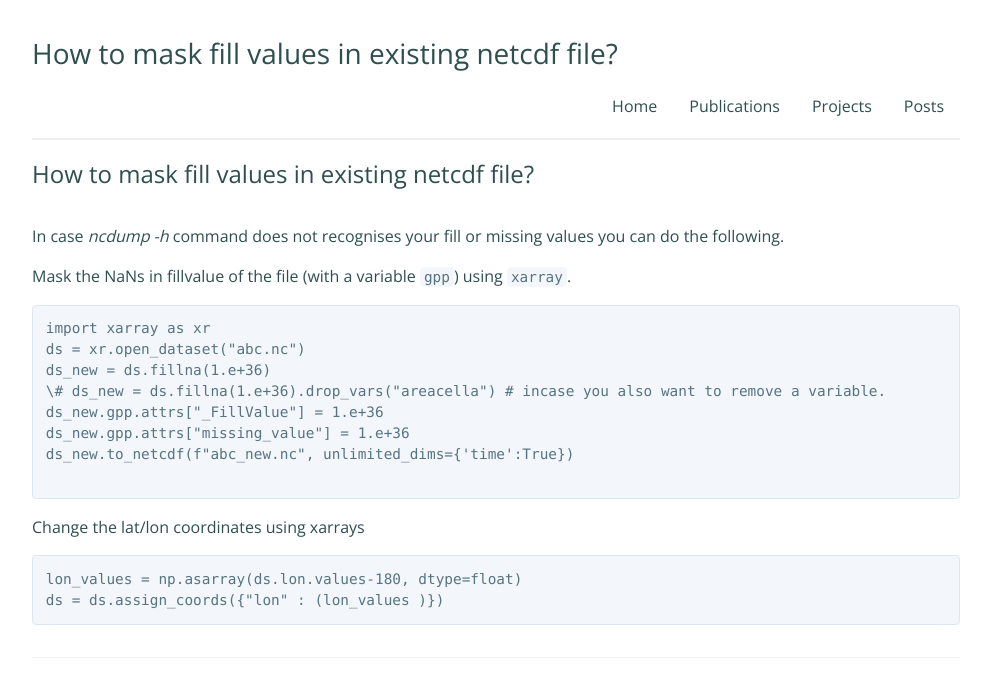
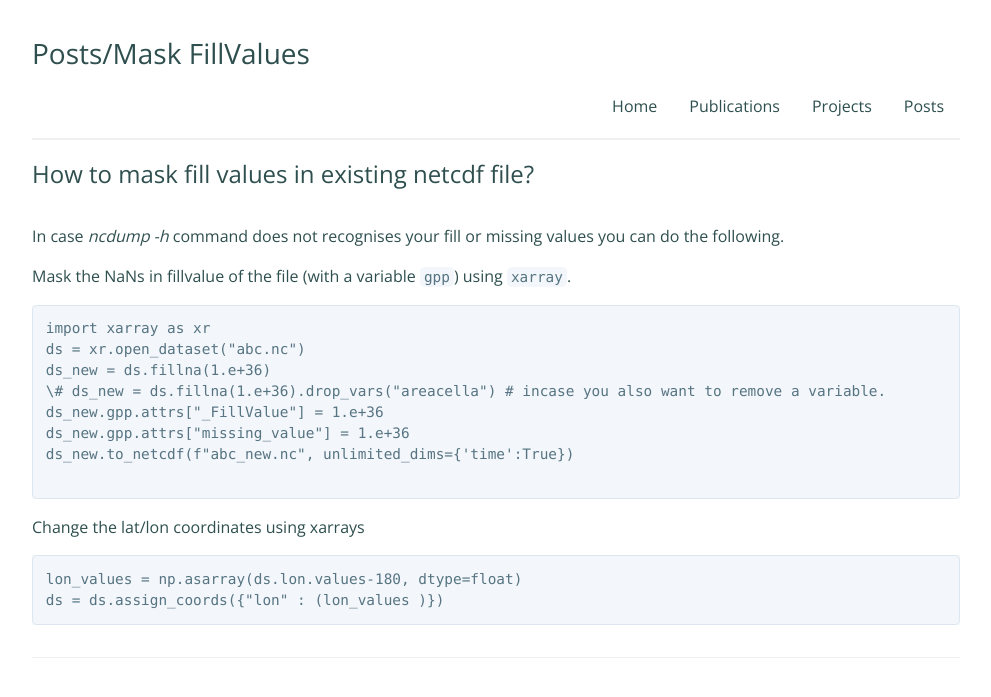
Before and after one commit to sharmapritika/sharmapritika.github.io, a Jekyll site: the page built from Posts_Online/mask_fillvalue.md, in a window 1280 px wide. Shown: the top 697 px of the page, without its empty margins (144-1135 px from the left). Built offline with Jekyll 4.4.1, drawn with Linux system fonts in a browser that asks for light colours.

Commit message:
Update mask_fillvalue.md

```diff
--- a/Posts_Online/mask_fillvalue.md
+++ b/Posts_Online/mask_fillvalue.md
@@ -1,6 +1,6 @@
 ---
 layout: default
-title: How to mask fill values in existing netcdf file?
+title: Posts/Mask FillValues
 ---
 
 ## How to mask fill values in existing netcdf file?
```
